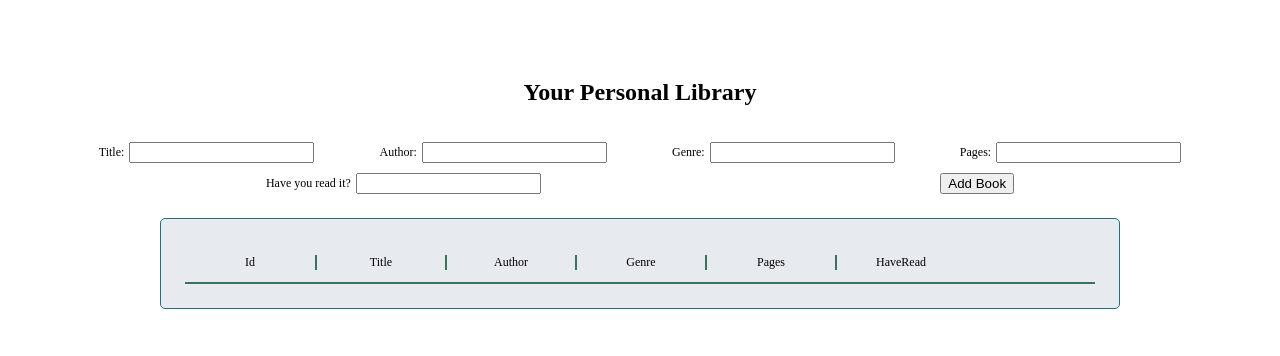
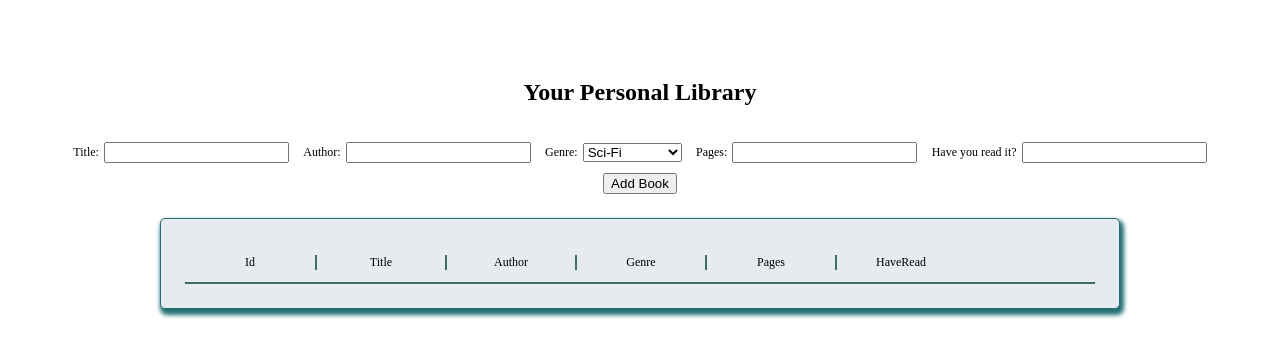
Before and after one commit to pixmaate/odin-library, a plain HTML site: page index.html in a window 1280 px wide. Drawn offline with Linux system fonts and the light colour scheme.

Commit message:
genre changed to dropdown

```diff
--- a/index.html
+++ b/index.html
@@ -25,7 +25,13 @@
                 </div>
                 <div>
                     <label for="genre">Genre:</label>
-                    <input type="text" name="genre" id="genre">
+                    <select name="genre" id="genre">
+                        <option value="scifi">Sci-Fi</option>
+                        <option value="romance">Romance</option>
+                        <option value="thriller">Thriller</option>
+                        <option value="crime">Crime</option>
+                        <option value="supernatural">Supernatural</option>
+                    </select>
                 </div>
                 <div>
                     <label for="pages">Pages:</label>
--- a/jscript.js
+++ b/jscript.js
@@ -114,7 +114,7 @@ addButton.addEventListener('click', (event) => {
         document.querySelector('#title').value,
         document.querySelector('#author').value,
         document.querySelector('#pages').value,
-        document.querySelector('#genre').value,
+        document.querySelector('#genre').selectedOptions[0].textContent,
         document.querySelector('#read').value
         );
     clearInputs();
--- a/style.css
+++ b/style.css
@@ -12,6 +12,7 @@
     border-color: #217074;
     border-width: 0.1rem;
     background-color: #E7EAEF;
+    box-shadow: 2px 4px 4px 2px #217074;
 }
 
 .oneBook {
```
